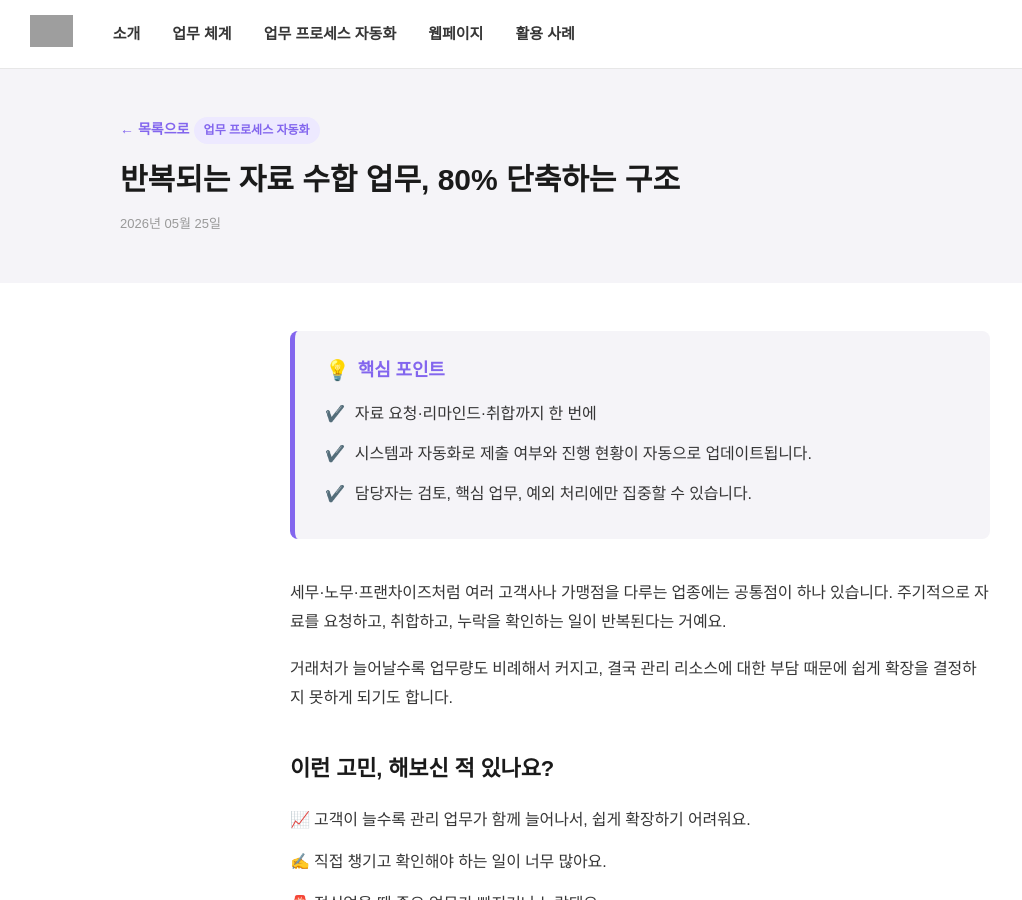
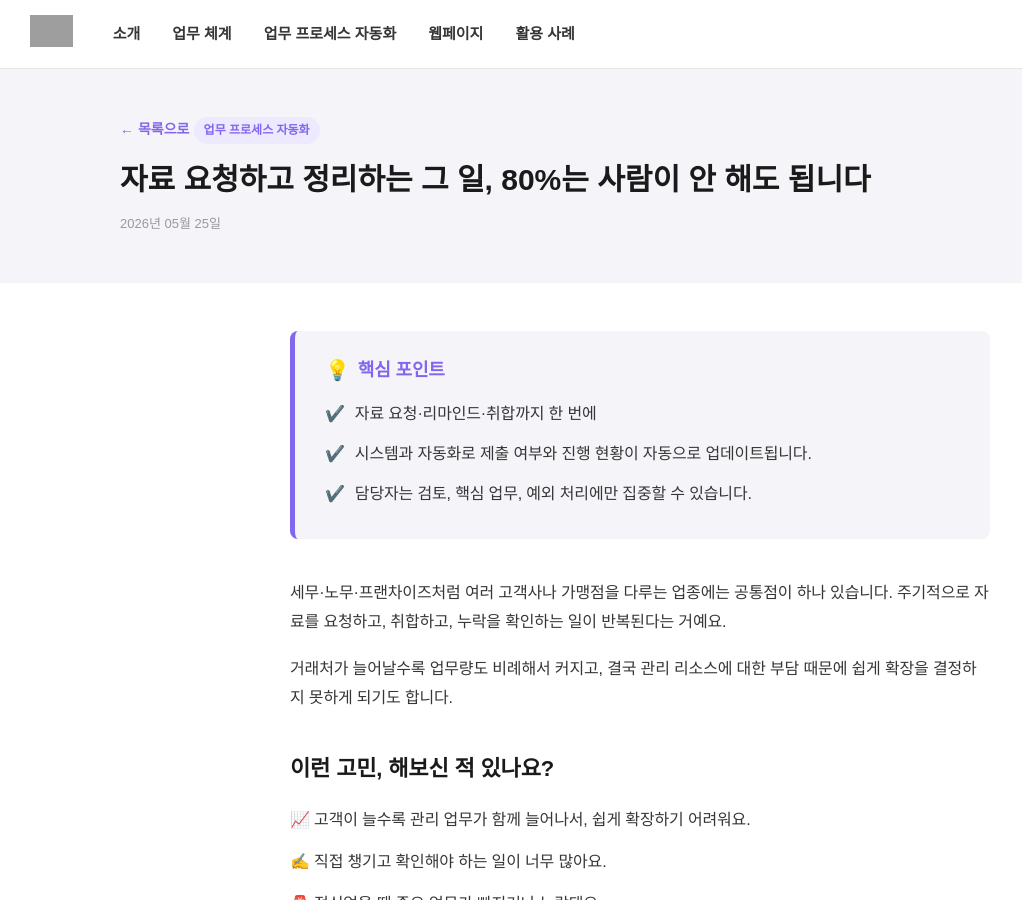
Before and after one commit to nsdlab26/blog, a Jekyll site: the page built from _posts/2026-05-25-workflow-request.md, in a window 1280 px wide and 900 px high. Shown: the whole window, without its empty margins (0-1022 px from the left). Built offline with Jekyll 4.4.1, drawn with Linux system fonts in a browser that asks for light colours; nearby versions of some CDN libraries; some web fonts are replaced; grey boxes are pictures that could not be loaded.

Commit message:
Update 2026-05-25-workflow-request.md

```diff
--- a/_posts/2026-05-25-workflow-request.md
+++ b/_posts/2026-05-25-workflow-request.md
@@ -1,11 +1,11 @@
 ---
 layout: post
-title: "반복되는 자료 수합 업무, 80% 단축하는 구조"
+title: "자료 요청하고 정리하는 그 일, 80%는 사람이 안 해도 됩니다"
 slug: data-collection-automation
 category: 업무 프로세스 자동화
 cover: "/thumnails/workflow-request.png"
 date: 2026-05-25
-meta_title: "정기 자료 요청·추적 자동화 ㅡ 시기별로 자료를 요청하고, 누락 없이 취합"
+meta_title: "자료 요청하고 정리하는 그 일, 80%는 사람이 안 해도 됩니다"
 meta_description: "고객이 늘어날수록 가중되는 자료 취합 업무. 담당자의 기억이 아닌 자동화와 시스템으로 누락 없이 관리하는 워크플로우 설계."
 ---
 
```
